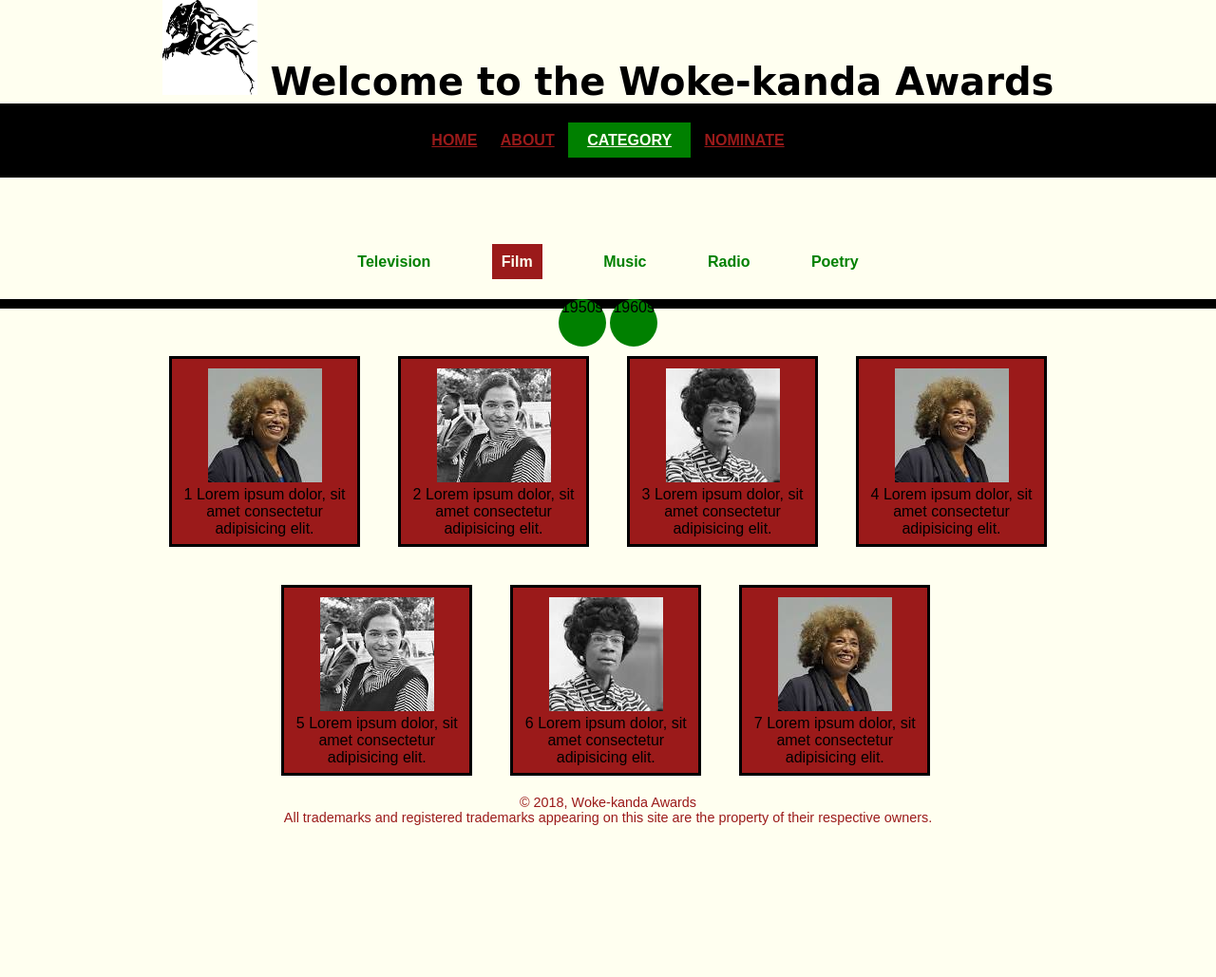
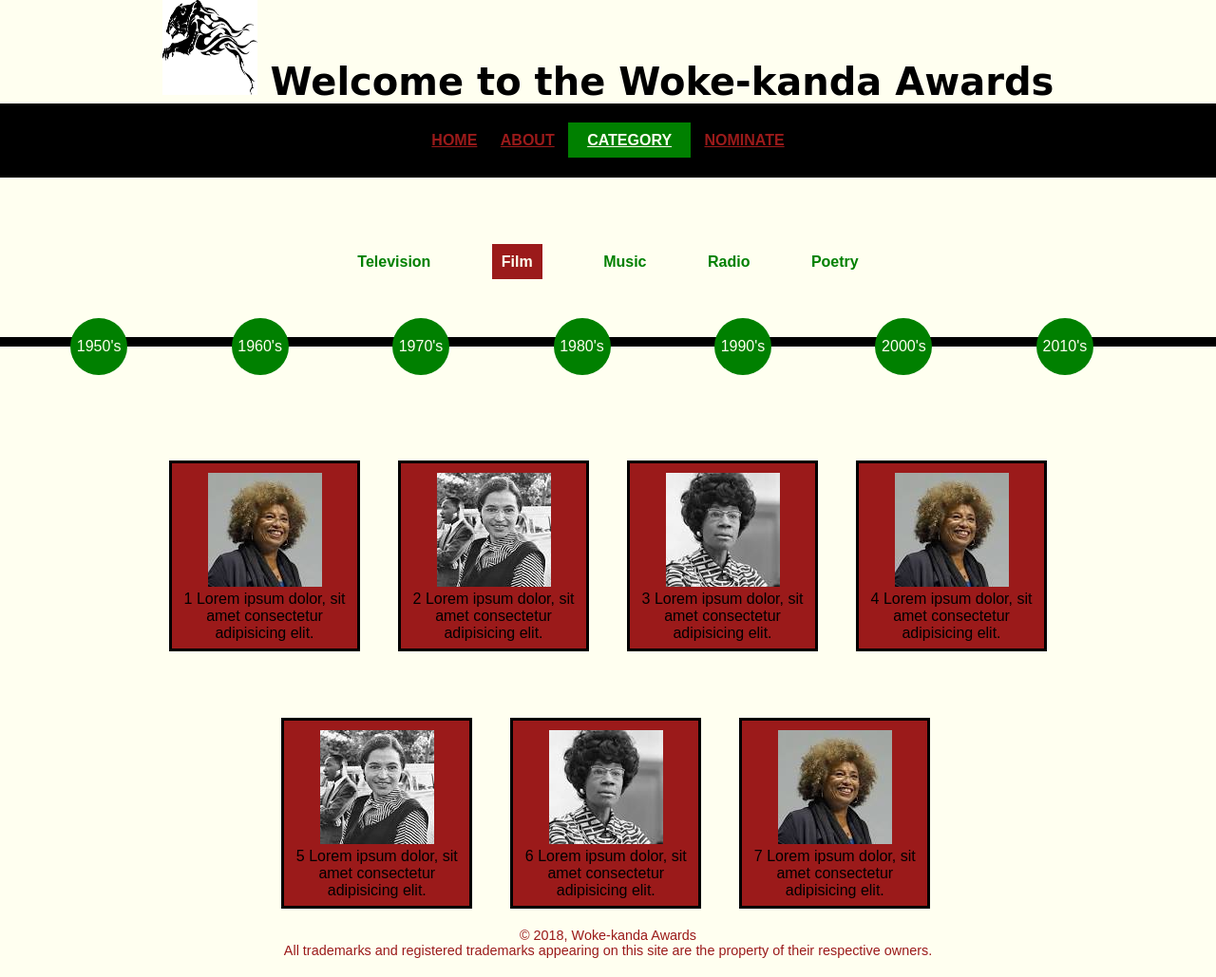
Before and after one commit to kward1025/Onward-Tech, a PHP site: page /Wokekanda-Category.html in a window 1280 px wide. Shown: the whole page at 95% size. Before the commit the page ends 869 px from the top, so only its background shows below. Run offline with PHP 8.4, Linux system fonts and the light colour scheme.

Commit message:
timeline adjustments

```diff
--- a/Wokekanda-Category.html
+++ b/Wokekanda-Category.html
@@ -39,8 +39,13 @@
             </nav>
             <div id="Timeline">
                 <div class="bar">
-                    <div class="bubbles">1950s</div>
-                    <div class="bubbles">1960s</div>
+                    <div class="bubbles">1950's</div>
+                    <div class="bubbles">1960's</div>
+                    <div class="bubbles">1970's</div>
+                    <div class="bubbles">1980's</div>
+                    <div class="bubbles">1990's</div>
+                    <div class="bubbles">2000's</div>
+                    <div class="bubbles">2010's</div>
                 </div>
             </div>
             <div class=Category_row>
--- a/Wokekanda.css
+++ b/Wokekanda.css
@@ -279,7 +279,7 @@ input[type=number] {
     width: 175px;
     height: 175px;
     padding: 10px 10px 10px 10px;
-    margin: 20px;
+    margin: 50px 20px 20px 20px;
     text-align: center;
     background-color: rgb(155, 26, 26);
     display: inline-block;
@@ -291,18 +291,29 @@ input[type=number] {
 }
 
 #Timeline{
-    margin-top:30px;
-    margin-bottom:30px;
+    margin-top:70px;
+    margin-bottom:70px;
 }
 
 .bubbles{
     background-color: green;
     border-radius: 100%;
-    height:50px;
-    width:50px;
+    height:60px;
+    width:60px;
+    margin-bottom: 30px;
     display:inline-block;
+    line-height: 60px;
+    color: ivory;
+    position: relative;
+    top: -20px;
+    margin-right: 80px;
+    margin-left: 25px;
+
+
 }
 .bar{
     height:10px;
     background-color: black;
+
+
 }
```
